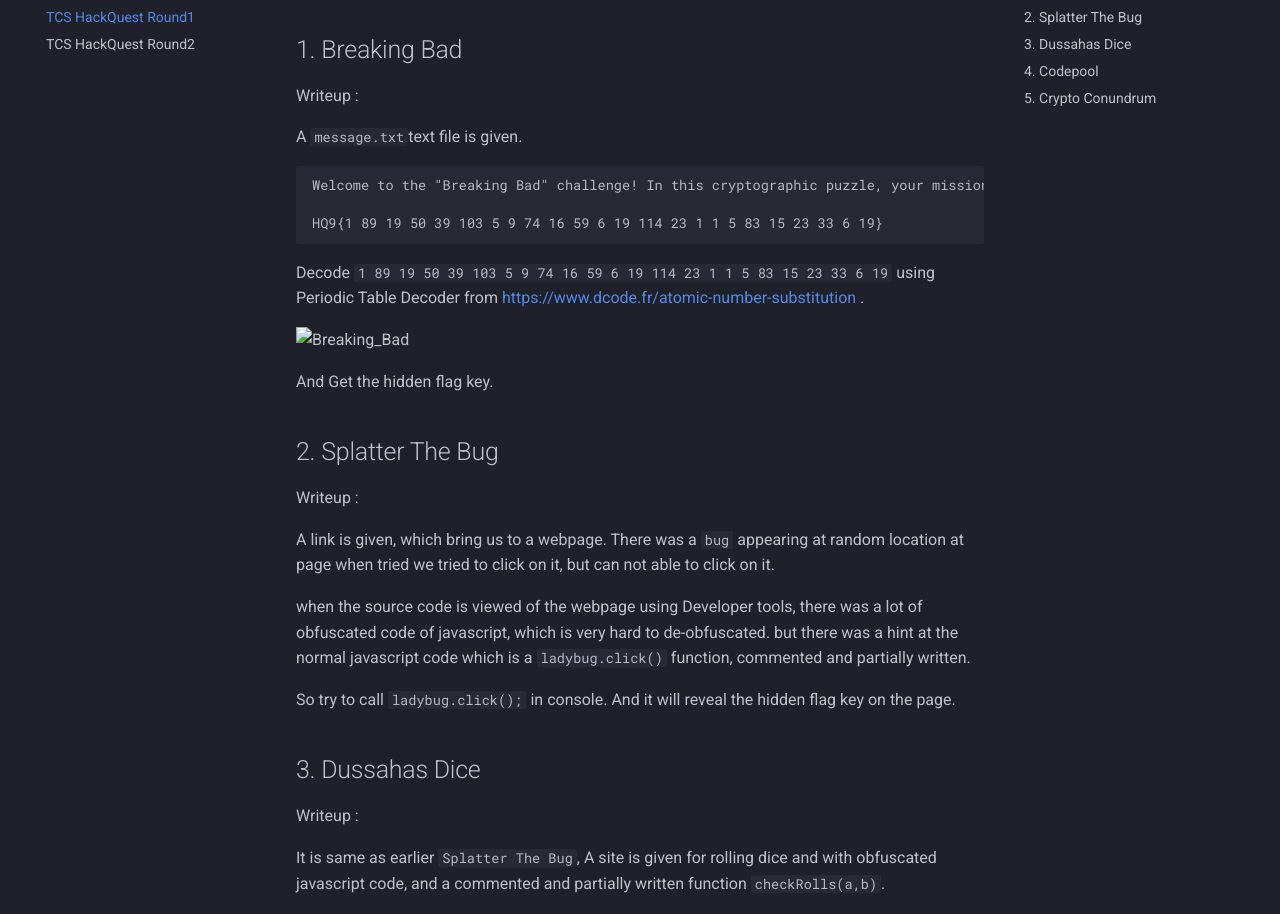
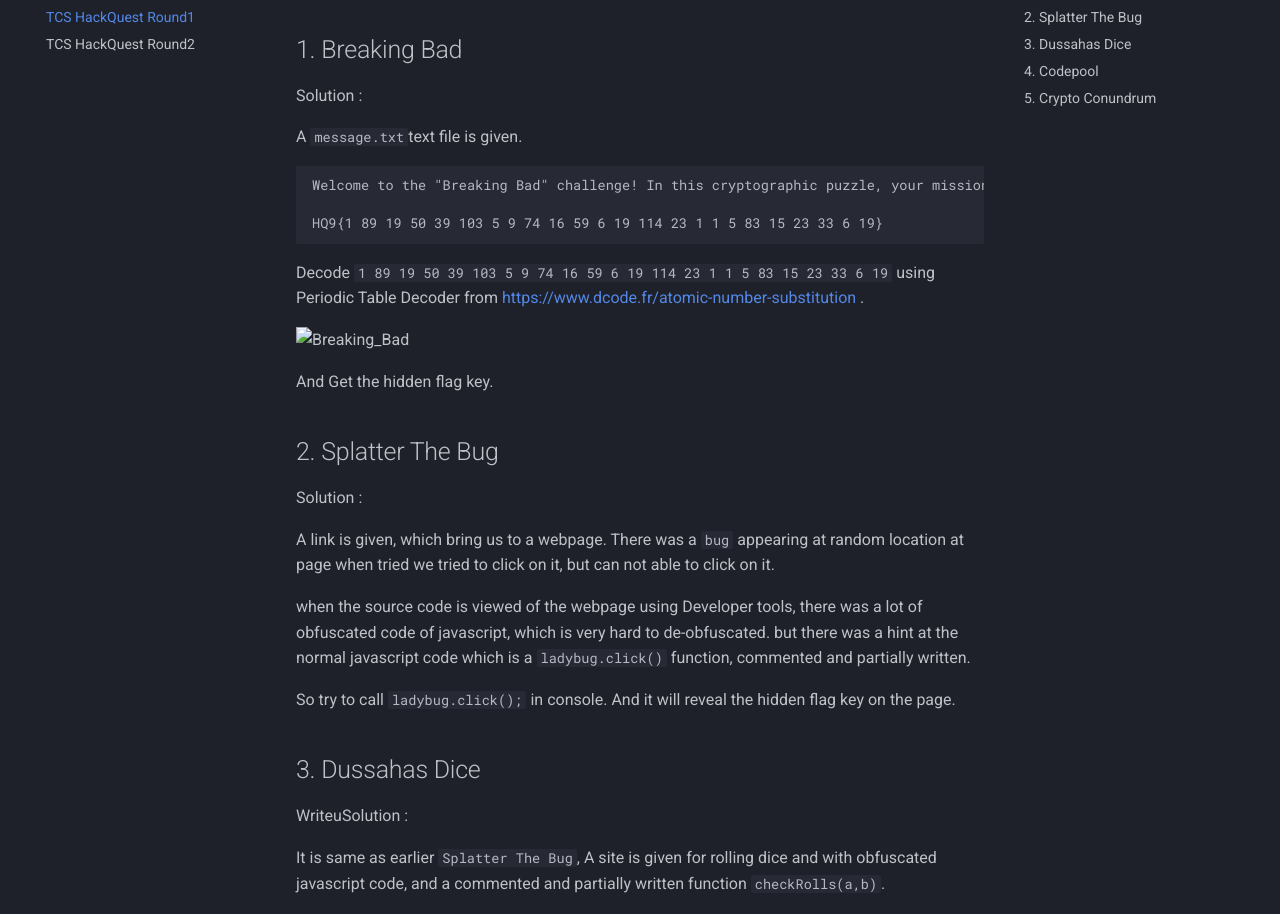
Before and after one commit to DKsec-1/mkdocs, an MkDocs documentation site: the page built from docs/TCS_HackQuest_Round1.md, in a window 1280 px wide and 1400 px high. Shown: the part 148-1062 px from the top of the window. Built offline with MkDocs 1.6.1 and Material for MkDocs 9.7.7, drawn with Linux system fonts in a browser that asks for light colours; some of the changed text lies outside the part shown.

Commit message:
just minor changes

```diff
--- a/docs/TCS_HackQuest_Round1.md
+++ b/docs/TCS_HackQuest_Round1.md
@@ -1,6 +1,6 @@
 ## 1. Breaking Bad
 
-Writeup :
+Solution :
 
 A ` message.txt `text file is given.
 
@@ -18,7 +18,7 @@ And Get the hidden flag key.
 
 ## 2. Splatter The Bug
 
-Writeup :
+Solution :
 
 A link is given, which bring us to a webpage.
 There was a `bug` appearing at random location at page when tried we tried to click on it, but can not able to click on it.
@@ -29,7 +29,7 @@ So try to call `ladybug.click();` in console. And it will reveal the hidden flag
 
 ## 3. Dussahas Dice
 
-Writeup :
+WriteuSolution :
 
 It is same as earlier `Splatter The Bug`, A site is given for rolling dice and with obfuscated javascript code, and a commented and partially written function `checkRolls(a,b)`.
 
@@ -39,7 +39,7 @@ So I tried to call the function `checkRolls(6,6)` in console and the site reveal
 
 ## 4. Codepool
 
-Writeup :
+WriteuSolution :
 
 A `QuestFile_Codepool.txt` text file is given.
 
@@ -56,7 +56,7 @@ So enter  the encrypted text `WF9{tktgnadfjprxdjhstpseddawphpetitg}` in the inpu
 
 ## 5. Crypto Conundrum
 
-Writeup :
+WriteuSolution :
 
 A `QuestFile_CryptoConundrum` text file is given.
 
```
